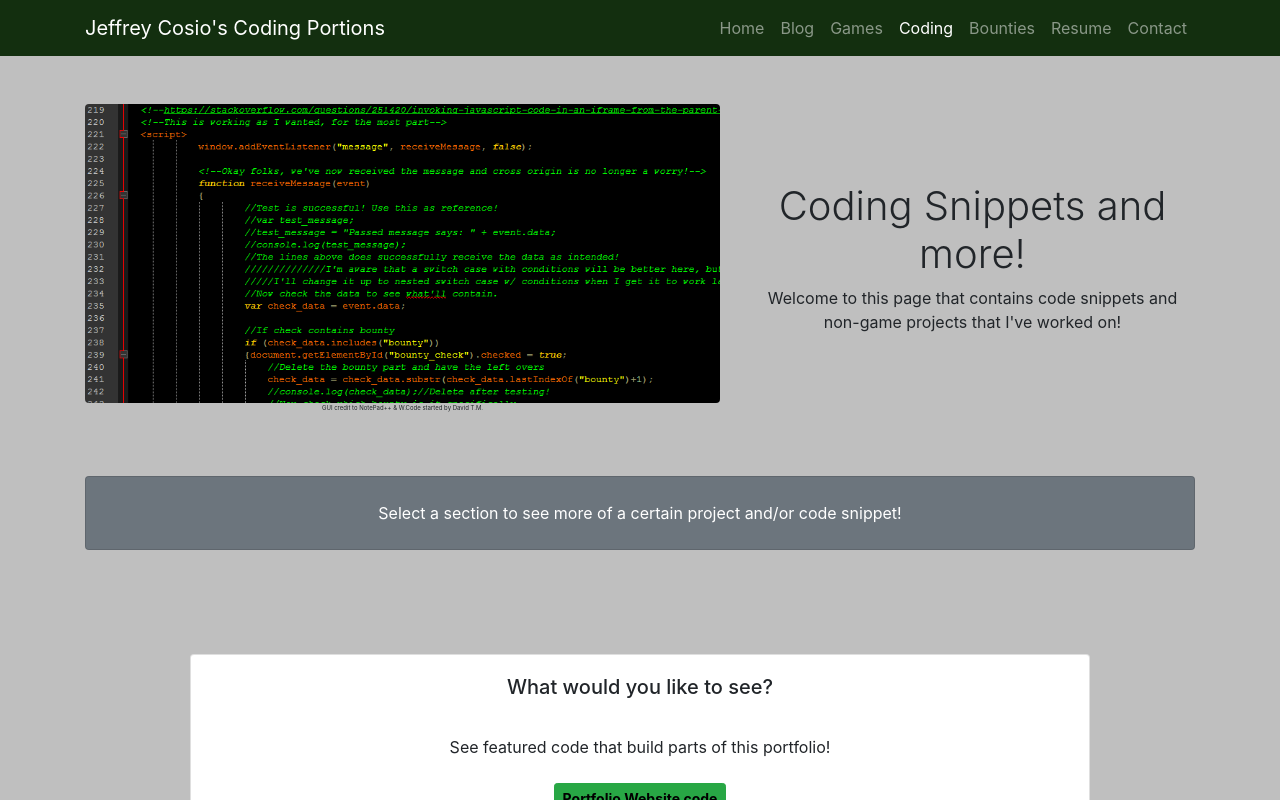
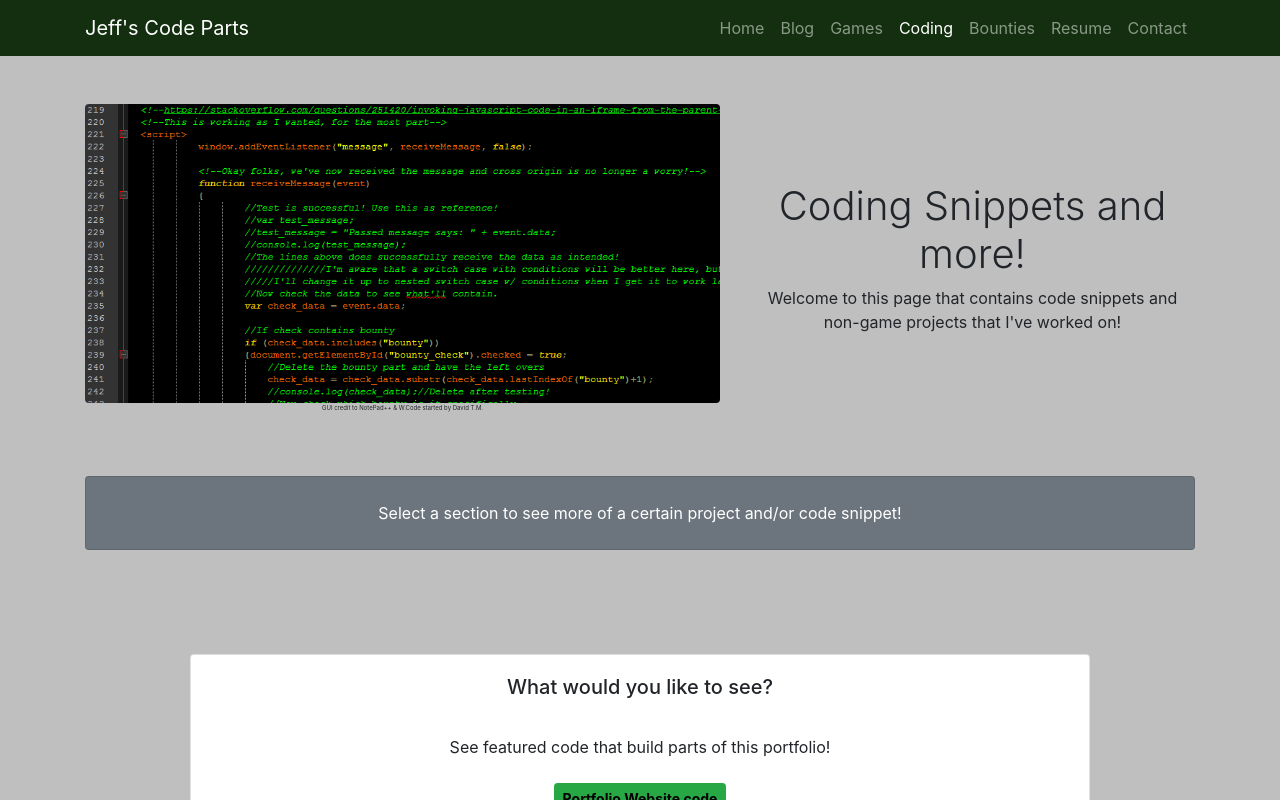
Before and after one commit to MisterJEFFREY/MisterJEFFREY.github.io, a website: page coding.html in a window 1280 px wide. Shown: the top 800 px of the page. Drawn offline with Linux system fonts and the light colour scheme.

Commit message:
Update coding.html
Updated NavBar Text

```diff
--- a/coding.html
+++ b/coding.html
@@ -23,7 +23,7 @@
   <!--<nav class="navbar navbar-expand-lg navbar-dark bg-dark fixed-top" style="background-color:#215719">-->
   <nav class="navbar navbar-expand-lg navbar-dark  fixed-top" style="background-color:#132F0F">
     <div class="container">
-      <a class="navbar-brand" href="#">Jeffrey Cosio's Coding Portions</a>
+      <a class="navbar-brand" href="#">Jeff's Code Parts</a>
       <button class="navbar-toggler" type="button" data-toggle="collapse" data-target="#navbarResponsive" aria-controls="navbarResponsive" aria-expanded="false" aria-label="Toggle navigation">
         <span class="navbar-toggler-icon"></span>
       </button>
```
